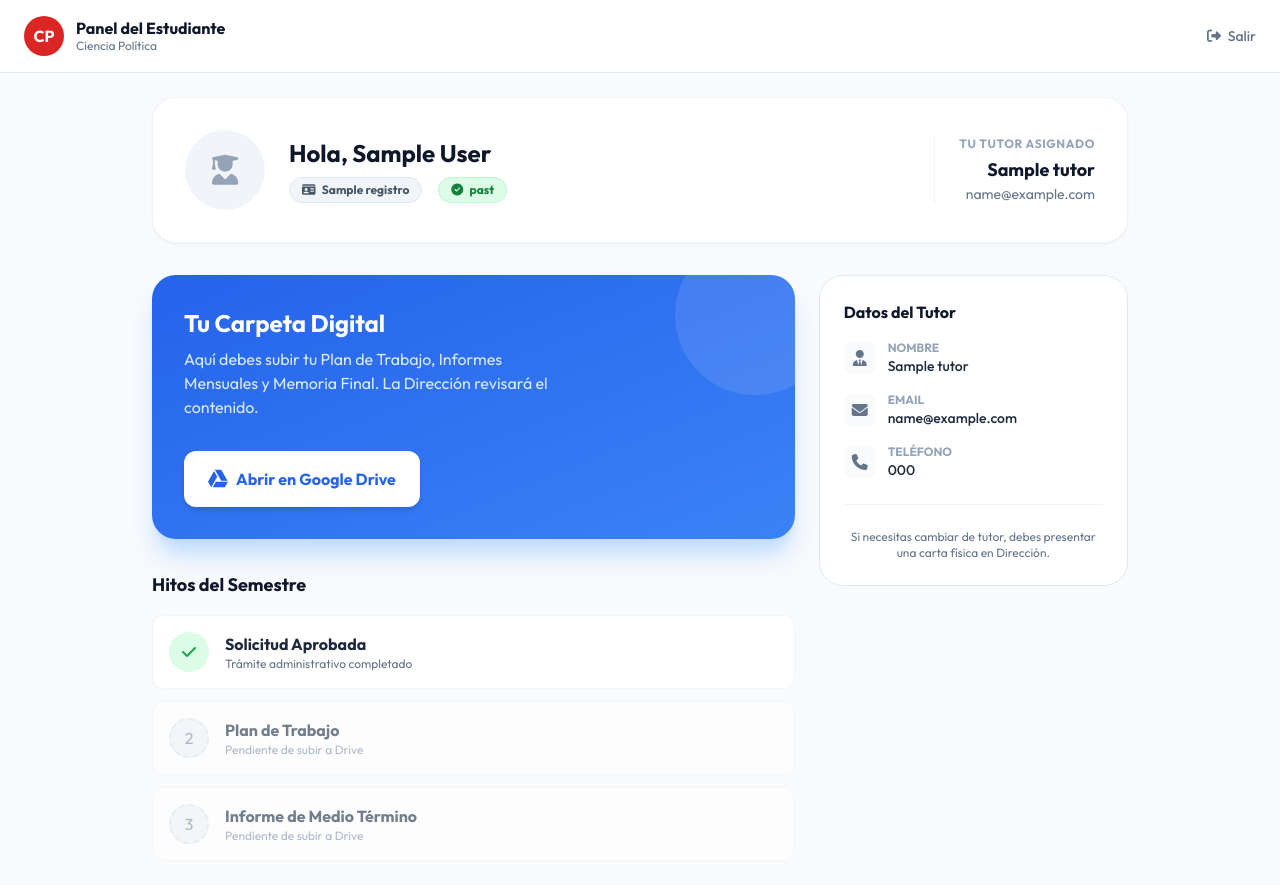
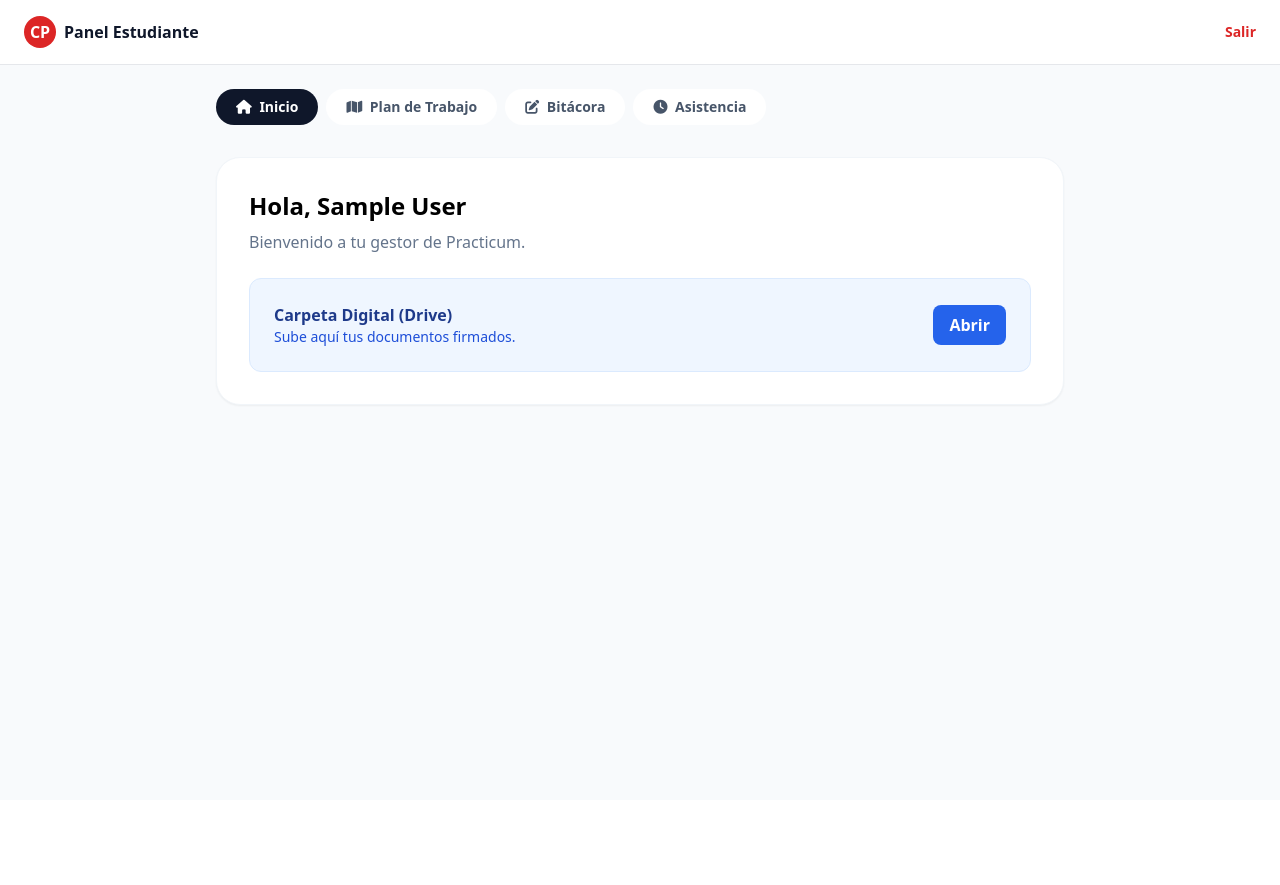
Before and after one commit to criuagrm/criuagrm.github.io, a Flask app: template sistema_tutores/templates/student_dashboard.html in a window 1280 px wide. After the commit the page ends 406 px from the top, so only its background shows below. Run offline with Flask 3, Linux system fonts and the light colour scheme; the template is opened without the code that fills it: most values are stand-ins (such as "Sample title", 1, 10 or a date in 2020); some libraries are stand-ins or nearby versions.

Commit message:
Update student_dashboard.html

```diff
--- a/sistema_tutores/templates/student_dashboard.html
+++ b/sistema_tutores/templates/student_dashboard.html
@@ -2,138 +2,139 @@
 <html lang="es">
 <head>
     <meta charset="UTF-8">
-    <meta name="viewport" content="width=device-width, initial-scale=1.0">
-    <title>Mi Practicum - Estudiante</title>
+    <title>Mi Panel - Estudiante</title>
     <script src="https://cdn.tailwindcss.com"></script>
-    <link href="https://fonts.googleapis.com/css2?family=Outfit:wght@300;400;500;700&display=swap" rel="stylesheet">
+    <script defer src="https://cdn.jsdelivr.net/npm/alpinejs@3.x.x/dist/cdn.min.js"></script>
     <link rel="stylesheet" href="https://cdnjs.cloudflare.com/ajax/libs/font-awesome/6.5.2/css/all.min.css"/>
-    <style>body { font-family: 'Outfit', sans-serif; }</style>
 </head>
-<body class="bg-slate-50 text-slate-800">
+<body class="bg-slate-50 font-sans">
 
-    <nav class="bg-white border-b border-slate-200 px-6 py-4 flex justify-between items-center sticky top-0 z-50">
-        <div class="flex items-center gap-3">
-            <div class="w-10 h-10 rounded-full bg-red-600 text-white flex items-center justify-center font-bold">CP</div>
-            <div class="leading-tight hidden sm:block">
-                <h1 class="font-bold text-slate-900">Panel del Estudiante</h1>
-                <p class="text-xs text-slate-500">Ciencia Política</p>
+    <nav class="bg-white border-b px-6 py-4 flex justify-between items-center sticky top-0 z-50">
+        <div class="font-bold text-slate-900 flex items-center gap-2">
+            <span class="w-8 h-8 rounded-full bg-red-600 text-white flex items-center justify-center">CP</span>
+            Panel Estudiante
         </div>
-        </div>
-        <a href="/logout" class="text-slate-500 hover:text-red-600 font-medium text-sm transition">
-            <i class="fa-solid fa-right-from-bracket mr-1"></i> Salir
-        </a>
+        <a href="/logout" class="text-sm text-red-600 font-bold">Salir</a>
     </nav>
 
-    <div class="max-w-5xl mx-auto p-6">
+    <div x-data="{ tab: 'inicio' }" class="max-w-4xl mx-auto p-6">
 
-        <div class="bg-white rounded-3xl p-8 shadow-sm border border-slate-100 mb-8 flex flex-col md:flex-row items-center gap-6">
-            <div class="w-20 h-20 rounded-full bg-slate-100 flex items-center justify-center text-3xl text-slate-400">
-                <i class="fa-solid fa-user-graduate"></i>
-            </div>
-            <div class="flex-1 text-center md:text-left">
-                <h2 class="text-2xl font-bold text-slate-900">Hola, {{ profile.full_name }}</h2>
-                <div class="flex flex-wrap gap-4 justify-center md:justify-start mt-2">
-                    <span class="px-3 py-1 rounded-full bg-slate-100 text-slate-600 text-xs font-bold border border-slate-200">
-                        <i class="fa-solid fa-id-card mr-1"></i> {{ profile.registro }}
-                    </span>
-                    <span class="px-3 py-1 rounded-full bg-green-100 text-green-700 text-xs font-bold border border-green-200">
-                        <i class="fa-solid fa-check-circle mr-1"></i> {{ profile.status }}
-                    </span>
-                </div>
-            </div>
-            <div class="text-right hidden md:block border-l pl-6 border-slate-100">
-                <p class="text-xs text-slate-400 uppercase font-bold tracking-wider mb-1">Tu Tutor Asignado</p>
-                <p class="font-bold text-slate-900 text-lg">{{ profile.tutor.name }}</p>
-                <p class="text-sm text-slate-500">{{ profile.tutor.email }}</p>
-            </div>
+        <div class="flex gap-2 overflow-x-auto mb-6 pb-2">
+            <button @click="tab = 'inicio'" :class="tab === 'inicio' ? 'bg-slate-900 text-white' : 'bg-white text-slate-600 hover:bg-slate-100'" class="px-5 py-2 rounded-full font-bold text-sm whitespace-nowrap transition">
+                <i class="fa-solid fa-house mr-1"></i> Inicio
+            </button>
+            <button @click="tab = 'plan'" :class="tab === 'plan' ? 'bg-slate-900 text-white' : 'bg-white text-slate-600 hover:bg-slate-100'" class="px-5 py-2 rounded-full font-bold text-sm whitespace-nowrap transition">
+                <i class="fa-solid fa-map mr-1"></i> Plan de Trabajo
+            </button>
+            <button @click="tab = 'bitacora'" :class="tab === 'bitacora' ? 'bg-slate-900 text-white' : 'bg-white text-slate-600 hover:bg-slate-100'" class="px-5 py-2 rounded-full font-bold text-sm whitespace-nowrap transition">
+                <i class="fa-solid fa-pen-to-square mr-1"></i> Bitácora
+            </button>
+            <button @click="tab = 'asistencia'" :class="tab === 'asistencia' ? 'bg-slate-900 text-white' : 'bg-white text-slate-600 hover:bg-slate-100'" class="px-5 py-2 rounded-full font-bold text-sm whitespace-nowrap transition">
+                <i class="fa-solid fa-clock mr-1"></i> Asistencia
+            </button>
         </div>
 
-        <div class="grid grid-cols-1 md:grid-cols-3 gap-6">
-
-            <div class="md:col-span-2">
-                <div class="bg-gradient-to-br from-blue-600 to-blue-500 rounded-3xl p-8 text-white shadow-xl shadow-blue-200 relative overflow-hidden group">
-                    <div class="absolute top-0 right-0 w-40 h-40 bg-white opacity-10 rounded-full -mr-10 -mt-10 group-hover:scale-110 transition duration-500"></div>
-
-                    <h3 class="text-2xl font-bold mb-2">Tu Carpeta Digital</h3>
-                    <p class="text-blue-100 mb-8 max-w-sm">Aquí debes subir tu Plan de Trabajo, Informes Mensuales y Memoria Final. La Dirección revisará el contenido.</p>
-
-                    <a href="{{ profile.drive_folder_url }}" target="_blank"
-                       class="inline-flex items-center gap-2 bg-white text-blue-600 px-6 py-3.5 rounded-xl font-bold hover:bg-blue-50 transition shadow-md">
-                        <i class="fa-brands fa-google-drive text-xl"></i> Abrir en Google Drive
-                    </a>
+        <div x-show="tab === 'inicio'" class="animate-fade-in">
+            <div class="bg-white rounded-3xl p-8 shadow-sm border border-slate-100 mb-6">
+                <h2 class="text-2xl font-bold mb-2">Hola, {{ profile.full_name }}</h2>
+                <p class="text-slate-500 mb-6">Bienvenido a tu gestor de Practicum.</p>
+                <div class="bg-blue-50 border border-blue-100 rounded-xl p-6 flex items-center justify-between">
+                    <div>
+                        <h3 class="font-bold text-blue-900">Carpeta Digital (Drive)</h3>
+                        <p class="text-sm text-blue-700">Sube aquí tus documentos firmados.</p>
                     </div>
-
-                <div class="mt-8">
-                    <h3 class="font-bold text-slate-900 text-lg mb-4">Hitos del Semestre</h3>
-                    <div class="space-y-3">
-                        <div class="bg-white p-4 rounded-xl border border-slate-100 flex items-center gap-4">
-                            <div class="w-10 h-10 rounded-full bg-green-100 text-green-600 flex items-center justify-center">
-                                <i class="fa-solid fa-check"></i>
-                            </div>
-                            <div class="flex-1">
-                                <h4 class="font-bold text-slate-800">Solicitud Aprobada</h4>
-                                <p class="text-xs text-slate-500">Trámite administrativo completado</p>
-                            </div>
-                        </div>
-
-                        <div class="bg-white p-4 rounded-xl border border-slate-100 flex items-center gap-4 opacity-75">
-                            <div class="w-10 h-10 rounded-full bg-slate-100 text-slate-400 flex items-center justify-center border-2 border-slate-200 border-dashed">
-                                2
-                            </div>
-                            <div class="flex-1">
-                                <h4 class="font-bold text-slate-600">Plan de Trabajo</h4>
-                                <p class="text-xs text-slate-400">Pendiente de subir a Drive</p>
-                            </div>
-                        </div>
-
-                         <div class="bg-white p-4 rounded-xl border border-slate-100 flex items-center gap-4 opacity-75">
-                            <div class="w-10 h-10 rounded-full bg-slate-100 text-slate-400 flex items-center justify-center border-2 border-slate-200 border-dashed">
-                                3
-                            </div>
-                            <div class="flex-1">
-                                <h4 class="font-bold text-slate-600">Informe de Medio Término</h4>
-                                <p class="text-xs text-slate-400">Pendiente de subir a Drive</p>
-                            </div>
-                        </div>
+                    <a href="{{ profile.drive_folder_url }}" target="_blank" class="bg-blue-600 text-white px-4 py-2 rounded-lg font-bold hover:bg-blue-700">Abrir</a>
                 </div>
             </div>
         </div>
 
-            <div class="bg-white rounded-3xl p-6 border border-slate-200 h-fit">
-                <h3 class="font-bold text-slate-900 mb-4">Datos del Tutor</h3>
-                <div class="space-y-4">
-                    <div class="flex items-center gap-3">
-                        <div class="w-8 h-8 rounded-lg bg-slate-50 flex items-center justify-center text-slate-500"><i class="fa-solid fa-user-tie"></i></div>
+        <div x-show="tab === 'plan'" style="display:none;">
+            <div class="bg-white rounded-3xl p-8 shadow-sm border border-slate-100">
+                <h2 class="text-xl font-bold mb-6">Mi Plan de Trabajo</h2>
+                <form action="/student/save_plan" method="POST" class="space-y-4">
                     <div>
-                            <p class="text-xs text-slate-400 font-bold uppercase">Nombre</p>
-                            <p class="text-sm font-medium">{{ profile.tutor.name }}</p>
+                        <label class="block text-xs font-bold text-slate-400 uppercase mb-1">Título del Proyecto</label>
+                        <input type="text" name="title" value="{{ profile.work_plan.title if profile.work_plan else '' }}" class="w-full bg-slate-50 border border-slate-200 rounded-lg p-3 focus:outline-none focus:border-red-500" required>
                     </div>
+                    <div>
+                        <label class="block text-xs font-bold text-slate-400 uppercase mb-1">Objetivo General</label>
+                        <textarea name="general_objective" rows="3" class="w-full bg-slate-50 border border-slate-200 rounded-lg p-3 focus:outline-none focus:border-red-500" required>{{ profile.work_plan.general_objective if profile.work_plan else '' }}</textarea>
                     </div>
-                    <div class="flex items-center gap-3">
-                        <div class="w-8 h-8 rounded-lg bg-slate-50 flex items-center justify-center text-slate-500"><i class="fa-solid fa-envelope"></i></div>
                     <div>
-                            <p class="text-xs text-slate-400 font-bold uppercase">Email</p>
-                            <p class="text-sm font-medium">{{ profile.tutor.email }}</p>
+                        <label class="block text-xs font-bold text-slate-400 uppercase mb-1">Cronograma (Resumen)</label>
+                        <textarea name="schedule" rows="3" class="w-full bg-slate-50 border border-slate-200 rounded-lg p-3 focus:outline-none focus:border-red-500" required>{{ profile.work_plan.schedule if profile.work_plan else '' }}</textarea>
                     </div>
-                    </div>
-                    <div class="flex items-center gap-3">
-                        <div class="w-8 h-8 rounded-lg bg-slate-50 flex items-center justify-center text-slate-500"><i class="fa-solid fa-phone"></i></div>
-                        <div>
-                            <p class="text-xs text-slate-400 font-bold uppercase">Teléfono</p>
-                            <p class="text-sm font-medium">{{ profile.tutor.phone }}</p>
-                        </div>
+                    <button type="submit" class="w-full bg-slate-900 text-white py-3 rounded-xl font-bold hover:bg-slate-800">Guardar Plan</button>
+                </form>
             </div>
         </div>
 
-                <div class="mt-6 pt-6 border-t border-slate-100">
-                    <p class="text-xs text-slate-500 text-center">
-                        Si necesitas cambiar de tutor, debes presentar una carta física en Dirección.
-                    </p>
+        <div x-show="tab === 'bitacora'" style="display:none;">
+            <div class="bg-white rounded-3xl p-8 shadow-sm border border-slate-100 mb-6">
+                <h2 class="text-xl font-bold mb-4">Nueva Entrada de Bitácora</h2>
+                <form action="/student/add_log" method="POST" class="flex flex-col gap-4 md:flex-row md:items-end">
+                    <div class="flex-1">
+                        <label class="text-xs font-bold text-slate-400 uppercase">Fecha</label>
+                        <input type="date" name="date" class="w-full bg-slate-50 border p-2 rounded-lg" required>
+                    </div>
+                    <div class="flex-[3]">
+                        <label class="text-xs font-bold text-slate-400 uppercase">Actividad Realizada</label>
+                        <input type="text" name="activity" class="w-full bg-slate-50 border p-2 rounded-lg" placeholder="Ej: Entrevista con director..." required>
+                    </div>
+                    <div class="w-24">
+                        <label class="text-xs font-bold text-slate-400 uppercase">Horas</label>
+                        <input type="number" step="0.5" name="hours" class="w-full bg-slate-50 border p-2 rounded-lg" placeholder="4" required>
+                    </div>
+                    <button class="bg-green-600 text-white px-4 py-2 rounded-lg font-bold h-[42px]"><i class="fa-solid fa-plus"></i></button>
+                </form>
+            </div>
+
+            <div class="space-y-3">
+                {% for log in profile.logs|reverse %}
+                <div class="bg-white p-4 rounded-xl border border-slate-100 flex justify-between items-center">
+                    <div>
+                        <p class="font-bold text-slate-800">{{ log.activity }}</p>
+                        <p class="text-xs text-slate-400">{{ log.date }}</p>
+                    </div>
+                    <span class="bg-green-50 text-green-700 px-3 py-1 rounded-full text-xs font-bold">{{ log.hours }} Hrs</span>
+                </div>
+                {% endfor %}
+            </div>
+        </div>
+
+        <div x-show="tab === 'asistencia'" style="display:none;">
+            <div class="bg-white rounded-3xl p-8 shadow-sm border border-slate-100 mb-6">
+                <h2 class="text-xl font-bold mb-4">Marcar Asistencia</h2>
+                <form action="/student/add_attendance" method="POST" class="flex flex-col gap-4 md:flex-row md:items-end">
+                    <div class="flex-1">
+                        <label class="text-xs font-bold text-slate-400 uppercase">Fecha</label>
+                        <input type="date" name="date" class="w-full bg-slate-50 border p-2 rounded-lg" required>
+                    </div>
+                    <div class="flex-1">
+                        <label class="text-xs font-bold text-slate-400 uppercase">Entrada</label>
+                        <input type="time" name="entry" class="w-full bg-slate-50 border p-2 rounded-lg" required>
+                    </div>
+                    <div class="flex-1">
+                        <label class="text-xs font-bold text-slate-400 uppercase">Salida</label>
+                        <input type="time" name="exit" class="w-full bg-slate-50 border p-2 rounded-lg" required>
+                    </div>
+                    <button class="bg-blue-600 text-white px-4 py-2 rounded-lg font-bold h-[42px]"><i class="fa-solid fa-check"></i></button>
+                </form>
+            </div>
+
+            <div class="space-y-3">
+                {% for att in profile.attendance|reverse %}
+                <div class="bg-white p-4 rounded-xl border border-slate-100 flex justify-between items-center">
+                    <p class="text-sm font-bold text-slate-500 font-mono">{{ att.date }}</p>
+                    <div class="flex gap-4 text-sm">
+                        <span class="text-green-600"><i class="fa-solid fa-arrow-right-to-bracket"></i> {{ att.entry_time }}</span>
+                        <span class="text-red-500"><i class="fa-solid fa-arrow-right-from-bracket"></i> {{ att.exit_time }}</span>
+                    </div>
+                </div>
+                {% endfor %}
             </div>
         </div>
 
     </div>
-    </div>
-
 </body>
 </html>
```
Lines whose indentation alone changed are shown as unchanged.
